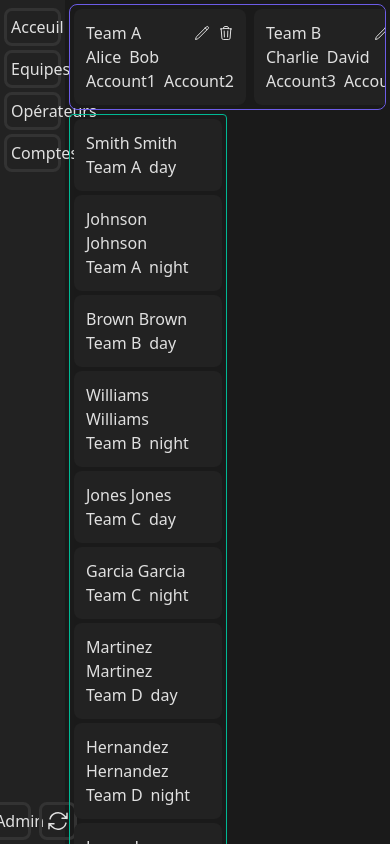
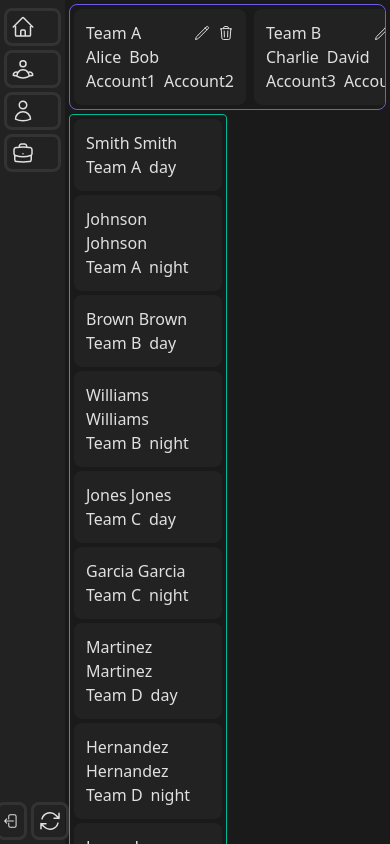
Before and after one commit to wallcreation/OPS-Front, a Vue app: page /admin/dashboard in a window 390 px wide. Shown: the top 844 px of the page. Built offline with nearby package versions, Linux system fonts and the light colour scheme.

Commit message:
Add icon and responsive to adminside

```diff
--- a/src/components/AccountCard.vue
+++ b/src/components/AccountCard.vue
@@ -0,0 +1,2 @@
+<script setup>
+<scipt>
--- a/src/components/AdminSide.vue
+++ b/src/components/AdminSide.vue
@@ -3,41 +3,111 @@
     <div>
       <a
         href="#"
-        class="block my-1 p-1 rounded-lg border-3 border-[#333333] hover:border-[#3B91F9] hover:text-[#3B91F9]"
-        >Acceuil</a
+        class="flex items-center gap-2 my-1 p-1 rounded-lg border-3 border-[#333333] hover:border-[#3B91F9] hover:text-[#3B91F9]"
       >
+        <svg xmlns="http://www.w3.org/2000/svg" fill="none" viewBox="0 0 24 24"
+          stroke-width="1.5" stroke="currentColor" class="size-6">
+          <path stroke-linecap="round" stroke-linejoin="round"
+            d="m2.25 12 8.954-8.955c.44-.439 1.152-.439 1.591 0L21.75 12M4.5 9.75v10.125c0
+            .621.504 1.125 1.125 1.125H9.75v-4.875c0-.621.504-1.125
+            1.125-1.125h2.25c.621 0 1.125.504
+            1.125 1.125V21h4.125c.621 0 1.125-.504
+            1.125-1.125V9.75M8.25 21h8.25" />
+        </svg>
+        <span class="hidden md:inline">Accueil</span>
+      </a>
+
       <a
         href="#"
-        class="block my-1 p-1 rounded-lg border-3 border-[#333333] hover:border-[#3B91F9] hover:text-[#3B91F9]"
-        >Equipes</a
+        class="flex items-center gap-2 my-1 p-1 rounded-lg border-3 border-[#333333] hover:border-[#3B91F9] hover:text-[#3B91F9]"
       >
+        <svg xmlns="http://www.w3.org/2000/svg" fill="none" viewBox="0 0 24 24"
+          stroke-width="1.5" stroke="currentColor" class="size-6">
+          <path stroke-linecap="round" stroke-linejoin="round"
+            d="M18 18.72a9.094 9.094 0 0 0 3.741-.479
+            3 3 0 0 0-4.682-2.72m.94 3.198.001.031c0
+            .225-.012.447-.037.666A11.944 11.944 0 0 1
+            12 21c-2.17 0-4.207-.576-5.963-1.584A6.062
+            6.062 0 0 1 6 18.719m12 0a5.971 5.971 0 0
+            0-.941-3.197m0 0A5.995 5.995 0 0 0 12
+            12.75a5.995 5.995 0 0 0-5.058
+            2.772m0 0a3 3 0 0 0-4.681 2.72
+            8.986 8.986 0 0 0 3.74.477m.94-3.197a5.971
+            5.971 0 0 0-.94 3.197M15 6.75a3 3 0 1
+            1-6 0 3 3 0 0 1 6 0Z" />
+        </svg>
+        <span class="hidden md:inline">Équipes</span>
+      </a>
+
       <a
         href="#"
-        class="block my-1 p-1 rounded-lg border-3 border-[#333333] hover:border-[#3B91F9] hover:text-[#3B91F9]"
-        >Opérateurs</a
+        class="flex items-center gap-2 my-1 p-1 rounded-lg border-3 border-[#333333] hover:border-[#3B91F9] hover:text-[#3B91F9]"
       >
+        <svg xmlns="http://www.w3.org/2000/svg" fill="none" viewBox="0 0 24 24"
+          stroke-width="1.5" stroke="currentColor" class="size-6">
+          <path stroke-linecap="round" stroke-linejoin="round"
+            d="M15.75 6a3.75 3.75 0 1 1-7.5 0 3.75
+            3.75 0 0 1 7.5 0ZM4.501 20.118a7.5 7.5 0 0
+            1 14.998 0A17.933 17.933 0 0 1 12
+            21.75c-2.676 0-5.216-.584-7.499-1.632Z" />
+        </svg>
+        <span class="hidden md:inline">Opérateurs</span>
+      </a>
+
       <a
         href="#"
-        class="block my-1 p-1 rounded-lg border-3 border-[#333333] hover:border-[#3B91F9] hover:text-[#3B91F9]"
-        >Comptes</a
+        class="flex items-center gap-2 my-1 p-1 rounded-lg border-3 border-[#333333] hover:border-[#3B91F9] hover:text-[#3B91F9]"
       >
+        <svg xmlns="http://www.w3.org/2000/svg" fill="none" viewBox="0 0 24 24"
+          stroke-width="1.5" stroke="currentColor" class="size-6">
+          <path stroke-linecap="round" stroke-linejoin="round"
+            d="M20.25 14.15v4.25c0 1.094-.787 2.036-1.872
+            2.18-2.087.277-4.216.42-6.378.42s-4.291-.143-6.378-.42c-1.085-.144-1.872-1.086-1.872-2.18v-4.25m16.5
+            0a2.18 2.18 0 0 0 .75-1.661V8.706c0-1.081-.768-2.015-1.837-2.175a48.114
+            48.114 0 0 0-3.413-.387m4.5
+            8.006c-.194.165-.42.295-.673.38A23.978
+            23.978 0 0 1 12 15.75c-2.648 0-5.195-.429-7.577-1.22a2.016
+            2.016 0 0 1-.673-.38m0 0A2.18 2.18 0 0 1
+            3 12.489V8.706c0-1.081.768-2.015
+            1.837-2.175a48.111 48.111 0 0 1
+            3.413-.387m7.5 0V5.25A2.25 2.25 0 0 0
+            13.5 3h-3a2.25 2.25 0 0 0-2.25
+            2.25v.894m7.5 0a48.667 48.667 0 0
+            0-7.5 0M12 12.75h.008v.008H12v-.008Z" />
+        </svg>
+        <span class="hidden md:inline">Comptes</span>
+      </a>
     </div>
-    <div class="flex items-center gap-2 items-center justify-center">
-      <a href="#" class="w-3/4 p-1 rounded-lg border-3 border-[#333333] hover:border-[#EB5757] hover:text-[#EB5757]">Admin</a>
-      <a href="#" class="p-1 rounded-lg border-3 border-[#333333] hover:border-[#3B91F9] hover:text-[#3B91F9]">
-        <svg
-          xmlns="http://www.w3.org/2000/svg"
-          fill="none"
-          viewBox="0 0 24 24"
-          stroke-width="1.5"
-          stroke="currentColor"
-          class="size-6"
-        >
-          <path
-            stroke-linecap="round"
-            stroke-linejoin="round"
-            d="M16.023 9.348h4.992v-.001M2.985 19.644v-4.992m0 0h4.992m-4.993 0 3.181 3.183a8.25 8.25 0 0 0 13.803-3.7M4.031 9.865a8.25 8.25 0 0 1 13.803-3.7l3.181 3.182m0-4.991v4.99"
-          />
+
+    <div class="mx-2 flex items-center gap-1 justify-center">
+      <a
+        href="#"
+        class="flex items-center gap-2 w-3/4 p-1 rounded-lg border-3 border-[#333333] hover:border-[#EB5757] hover:text-[#EB5757]"
+      >
+        <svg xmlns="http://www.w3.org/2000/svg" fill="none" viewBox="0 0 24 24"
+          stroke-width="1.5" stroke="currentColor" class="size-6">
+          <path stroke-linecap="round" stroke-linejoin="round"
+            d="M8.25 9V5.25A2.25 2.25 0 0 1 10.5
+            3h6a2.25 2.25 0 0 1 2.25 2.25v13.5A2.25
+            2.25 0 0 1 16.5 21h-6a2.25 2.25 0 0
+            1-2.25-2.25V15m-3 0-3-3m0 0
+            3-3m-3 3H15" />
+        </svg>
+        <span class="hidden md:inline">Admin</span>
+      </a>
+
+      <a
+        href="#"
+        class="p-1 rounded-lg border-3 border-[#333333] hover:border-[#3B91F9] hover:text-[#3B91F9]"
+      >
+        <svg xmlns="http://www.w3.org/2000/svg" fill="none" viewBox="0 0 24 24"
+          stroke-width="1.5" stroke="currentColor" class="size-6">
+          <path stroke-linecap="round" stroke-linejoin="round"
+            d="M16.023 9.348h4.992v-.001M2.985
+            19.644v-4.992m0 0h4.992m-4.993 0
+            3.181 3.183a8.25 8.25 0 0 0
+            13.803-3.7M4.031 9.865a8.25 8.25 0 0
+            1 13.803-3.7l3.181 3.182m0-4.991v4.99" />
         </svg>
       </a>
     </div>
```
